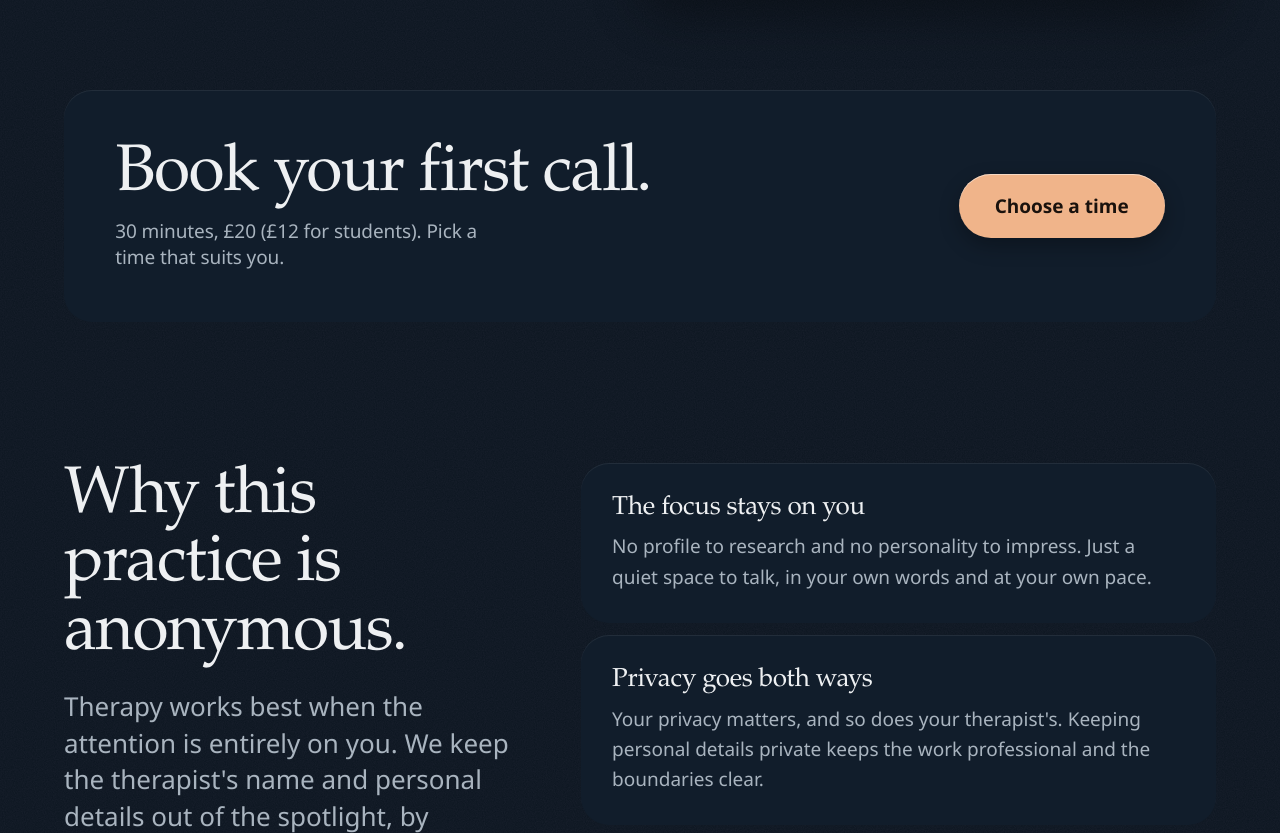
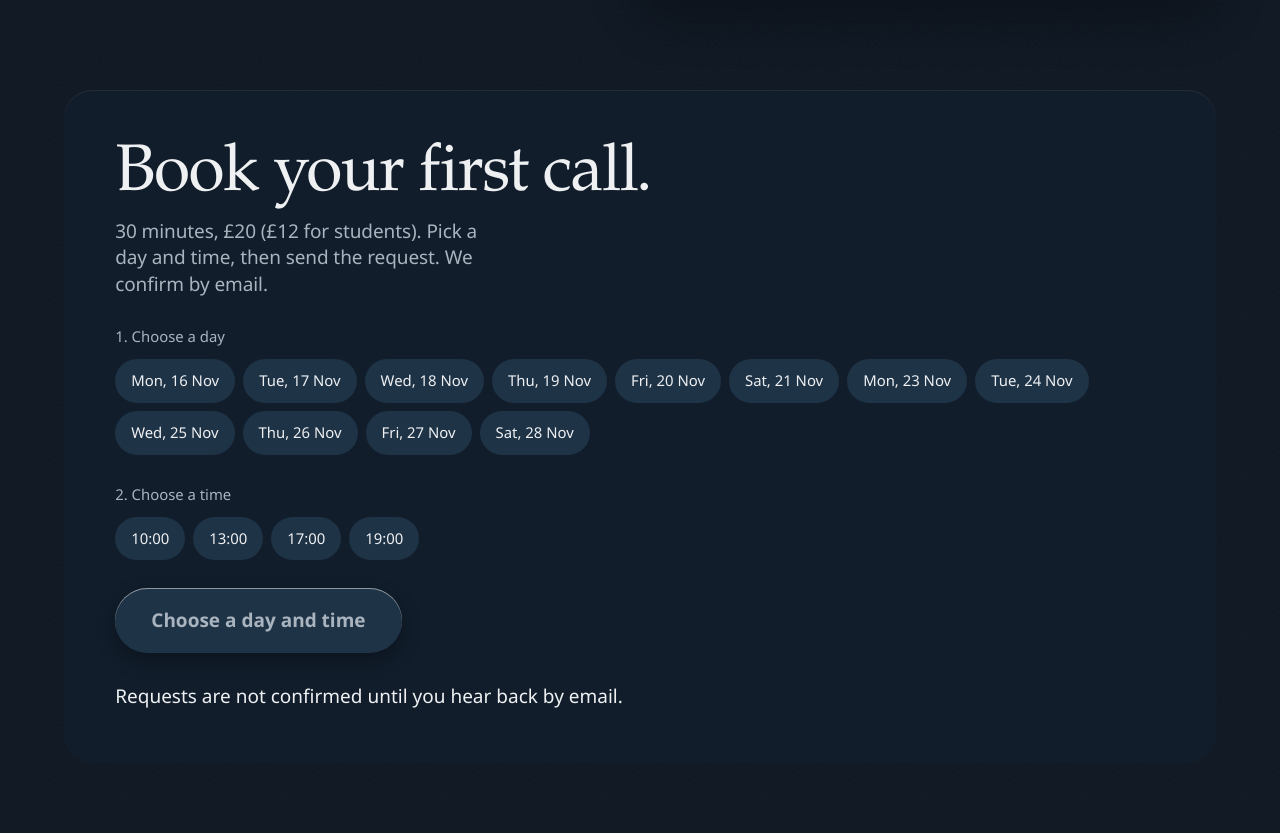
Before and after one commit to arya-20/almost-therapy, a plain HTML site: page index.html in a window 1280 px wide. Shown: the part 1666-2499 px from the top of the page. Drawn offline with Linux system fonts and the light colour scheme; a web font is replaced by a local one.

Commit message:
Add logo mark and day/time booking picker
Ring-and-dot logo in header and favicon. Booking picker offers next 12 working days and set times, then opens an email with the chosen slot (or the booking link when BOOKING_URL is set).

Co-Authored-By: Claude Haiku 5.5 <noreply@anthropic.com>

```diff
--- a/css/style.css
+++ b/css/style.css
@@ -321,3 +321,18 @@ h3 { font-size: var(--step-lead); line-height: 1.15; letter-spacing: -0.012em; }
 .biz strong { color: var(--ink); font-weight: 500; }
 .gbp { display: inline-block; margin-top: 10px; font-size: var(--step-small); color: var(--ink); }
 @media (max-width: 760px) { .book-card { flex-direction: column; align-items: stretch; } .book-card .btn { width: 100%; } }
+/* Logo and booking picker */
+.wordmark { display: inline-flex; align-items: center; gap: 10px; }
+.wordmark img { width: 28px; height: 28px; }
+.book-card { display: grid; gap: 28px; }
+.book-card .btn { justify-self: start; }
+.book-card .btn-wide { min-width: 280px; }
+.slot-group { border: 0; padding: 0; margin: 0; display: grid; gap: 12px; }
+.slot-group legend { font-size: var(--step-small); color: var(--muted); margin-bottom: 10px; padding: 0; }
+.chips { display: flex; flex-wrap: wrap; gap: 8px; }
+.chip { font: inherit; font-size: var(--step-small); padding: 10px 16px; border-radius: 999px; border: 0; background: var(--surface-3); color: var(--ink); cursor: pointer; transition: background-color 160ms ease, color 160ms ease, transform 160ms var(--ease-out); }
+.chip:active { transform: scale(0.97); }
+.chip[aria-pressed="true"] { background: var(--accent); color: var(--accent-ink); font-weight: 500; }
+.chip:focus-visible { outline: 3px solid var(--accent-strong); outline-offset: 2px; }
+#send-request[aria-disabled="true"] { background: var(--surface-3); color: var(--muted); pointer-events: none; }
+@media (max-width: 760px) { .book-card .btn-wide { min-width: 0; width: 100%; } }
--- a/index.html
+++ b/index.html
@@ -25,7 +25,7 @@
 <a class="skip" href="#main">Skip to content</a>
 
 <header class="top glass">
-  <a class="wordmark" href="#top" aria-label="Almost Therapy, home">Almost Therapy</a>
+  <a class="wordmark" href="#top" aria-label="Almost Therapy, home"><img src="assets/logo.svg" width="28" height="28" alt="" aria-hidden="true">Almost Therapy</a>
   <nav aria-label="Main">
     <a class="nl" href="#about">About</a>
     <a class="nl" href="#reviews">Reviews</a>
@@ -66,14 +66,23 @@
 </section>
 
 <!-- BOOKING -->
-<!-- TODO: paste your calendar booking link into BOOKING_URL in js/main.js (e.g. Calendly or Cal.com). Until then the button emails instead. -->
+<!-- TODO: time slots below are examples. Set the real ones in SLOTS in js/main.js. -->
 <section class="book" id="book" aria-labelledby="book-h">
   <div class="book-card" data-reveal>
-    <div>
+    <div class="book-head">
       <h2 id="book-h">Book your first call.</h2>
-      <p class="lead">30 minutes, £20 (£12 for students). Pick a time that suits you.</p>
+      <p class="lead">30 minutes, £20 (£12 for students). Pick a day and time, then send the request. We confirm by email.</p>
     </div>
-    <a class="btn" data-book href="#contact">Choose a time</a>
+    <fieldset class="slot-group">
+      <legend>1. Choose a day</legend>
+      <div class="chips" id="days"></div>
+    </fieldset>
+    <fieldset class="slot-group">
+      <legend>2. Choose a time</legend>
+      <div class="chips" id="times"></div>
+    </fieldset>
+    <a class="btn btn-wide" id="send-request" aria-disabled="true">Choose a day and time</a>
+    <p class="muted-small">Requests are not confirmed until you hear back by email.</p>
   </div>
 </section>
 <!-- ANONYMITY -->
--- a/js/main.js
+++ b/js/main.js
@@ -2,6 +2,8 @@
   const EMAIL = 'almost.theraputic@gmail.com';
 // Paste your calendar booking link here (Calendly, Cal.com, etc.). Leave empty to email instead.
 const BOOKING_URL = '';
+// Times on offer. Change these to the real ones.
+const SLOTS = ['10:00', '13:00', '17:00', '19:00'];
 // Paste your Google Business Profile link here.
 const GBP_URL = '';
 
@@ -60,14 +62,43 @@ const GBP_URL = '';
   });
 })();
 
-// Booking and Google links: use the real URLs when set, otherwise fall back safely.
+// Booking picker: next 14 days (Mon-Sat) and set times. Writes the chosen slot into an email.
 (() => {
-  document.querySelectorAll('[data-book]').forEach((a) => {
-    if (BOOKING_URL) { a.href = BOOKING_URL; a.target = '_blank'; a.rel = 'noopener'; }
-    else { a.href = 'mailto:' + EMAIL + '?subject=' + encodeURIComponent('First call booking') + '&body=' + encodeURIComponent('Hello,\n\nI would like to book a first 30-minute call.\n'); }
-  });
-  document.querySelectorAll('[data-gbp]').forEach((a) => {
-    if (GBP_URL) { a.href = GBP_URL; a.target = '_blank'; a.rel = 'noopener'; }
-    else { a.hidden = true; }
-  });
+  const EMAIL = 'almost.theraputic@gmail.com';
+  const BOOKING_URL = '';
+  const SLOTS = ['10:00', '13:00', '17:00', '19:00'];
+  const mailto = (subject, body) => "mailto:${EMAIL}?subject=${encodeURIComponent(subject)}&body=${encodeURIComponent(body)}";
+  const days = document.getElementById('days'), times = document.getElementById('times'), send = document.getElementById('send-request');
+  if (!days) return;
+  let day = null, time = null;
+  const fmtDay = (d) => d.toLocaleDateString('en-GB', { weekday: 'short', day: 'numeric', month: 'short' });
+  const chip = (label, group, onPick) => {
+    const b = document.createElement('button');
+    b.type = 'button'; b.className = 'chip'; b.textContent = label; b.setAttribute('aria-pressed', 'false');
+    b.addEventListener('click', () => {
+      group.querySelectorAll('.chip').forEach((c) => c.setAttribute('aria-pressed', 'false'));
+      b.setAttribute('aria-pressed', 'true'); onPick(); update();
+    });
+    group.append(b);
+  };
+  const today = new Date();
+  for (let i = 1, n = 0; n < 12; i++) {
+    const d = new Date(today.getFullYear(), today.getMonth(), today.getDate() + i);
+    if (d.getDay() === 0) continue;
+    n++;
+    chip(fmtDay(d), days, () => { day = fmtDay(d); });
+  }
+  SLOTS.forEach((t) => chip(t, times, () => { time = t; }));
+  const update = () => {
+    if (day && time) {
+      send.removeAttribute('aria-disabled');
+      send.textContent = `Request ${day} at ${time}`;
+      send.href = BOOKING_URL || mailto('First call request', `Hello,\n\nI would like to book a first 30-minute call.\n\nPreferred time: ${day} at ${time}\n\nThank you.`);
+      if (BOOKING_URL) { send.target = '_blank'; send.rel = 'noopener'; }
+    } else {
+      send.setAttribute('aria-disabled', 'true'); send.removeAttribute('href');
+      send.textContent = 'Choose a day and time';
+    }
+  };
+  send.addEventListener('click', (e) => { if (send.getAttribute('aria-disabled') === 'true') e.preventDefault(); });
 })();
```
Also changed, not shown: assets/favicon.svg, assets/logo.svg (added).
